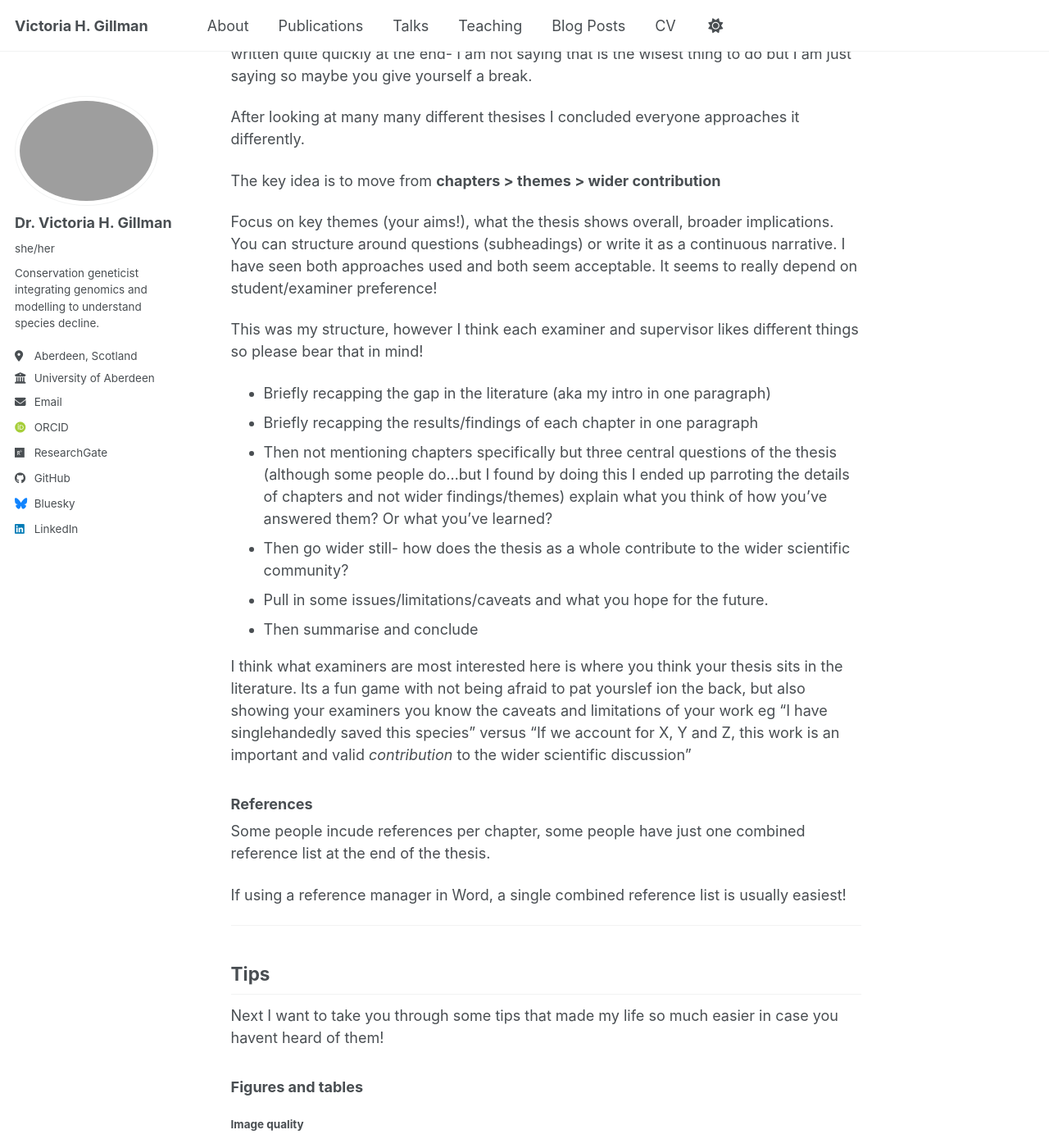
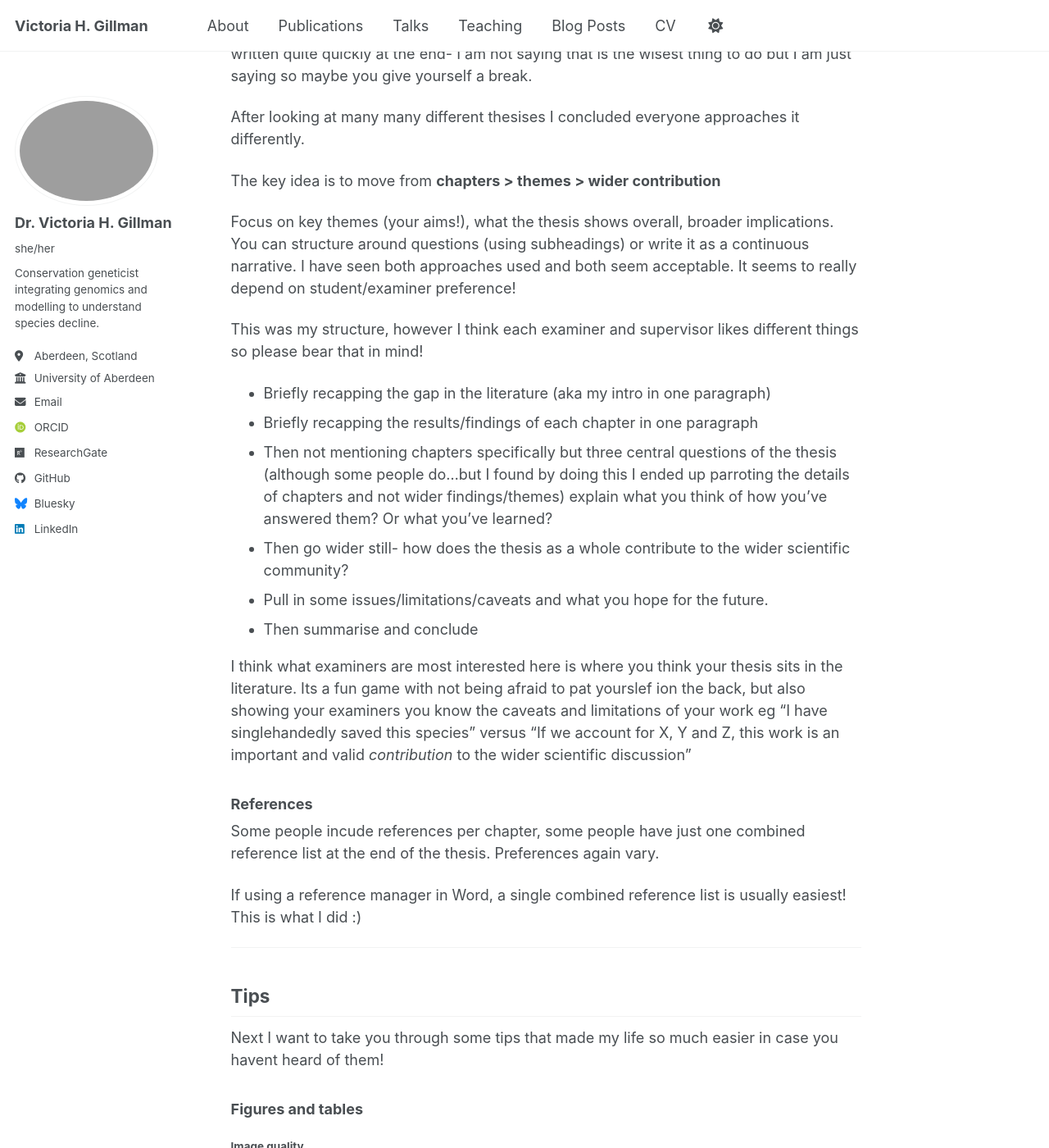
Before and after one commit to victoriagillman/victoriagillman.github.io, a Jekyll site: the page built from _posts/2026-04-04-phd-thesis-template-guide.md, in a window 1280 px wide and 1400 px high, scrolled down 5405 px. Shown: the whole window at 82% size. Built offline with Jekyll 4.4.1, drawn with Linux system fonts in a browser that asks for light colours; emoji names are drawn with the system emoji font; some web fonts are replaced; a script bundle is joined from its source files by our own code; library files that are not in the unit come from our copies; some of the changed text lies outside the part shown.

Commit message:
minor wording updates

```diff
--- a/_posts/2026-04-04-phd-thesis-template-guide.md
+++ b/_posts/2026-04-04-phd-thesis-template-guide.md
@@ -174,7 +174,7 @@ After looking at many many different thesises I concluded everyone approaches it
 
 The key idea is to move from **chapters > themes > wider contribution**
 
-Focus on key themes (your aims!), what the thesis shows overall, broader implications. You can structure around questions (subheadings) or write it as a continuous narrative. I have seen both approaches used and both seem acceptable. It seems to really depend on student/examiner preference!
+Focus on key themes (your aims!), what the thesis shows overall, broader implications. You can structure around questions (using subheadings) or write it as a continuous narrative. I have seen both approaches used and both seem acceptable. It seems to really depend on student/examiner preference!
 
 This was my structure, however I think each examiner and supervisor likes different things so please bear that in mind!
 
@@ -189,9 +189,9 @@ I think what examiners are most interested here is where you think your thesis s
 
 ### References
 
-Some people incude references per chapter, some people have just one combined reference list at the end of the thesis.
+Some people incude references per chapter, some people have just one combined reference list at the end of the thesis. Preferences again vary.
 
-If using a reference manager in Word, a single combined reference list is usually easiest!
+If using a reference manager in Word, a single combined reference list is usually easiest! This is what I did :)
 
 ---
 ## Tips
@@ -214,7 +214,7 @@ Next I want to take you through some tips that made my life so much easier in ca
 * Turn on **“View Gridlines”** to position things neatly
 
 #### Auto-numbers
-Using [Word auto numbering with fiugre/table captions](https://support.microsoft.com/en-au/office/create-a-cross-reference-300b208c-e45a-487a-880b-a02767d9774b) is your best friend.
+* Using [Word auto numbering with fiugre/table captions](https://support.microsoft.com/en-au/office/create-a-cross-reference-300b208c-e45a-487a-880b-a02767d9774b) is your best friend.
 * To ubdate the numbers, [press **Ctrl A** + **A**. Then press **F9**](https://support.microsoft.com/en-us/office/update-fields-7339a049-cb0d-4d5a-8679-97c20c643d4e)
 * In the cross-ref syles you can make them link to the multilevel numbering of chapters/sections eg Figure 1.1, Figure 2.3
 (I set my introduction as Section 0 → Figure 0.1)
```
Also changed, not shown: other parts of _posts/2026-04-04-phd-thesis-template-guide.md (+4 -7 lines).
